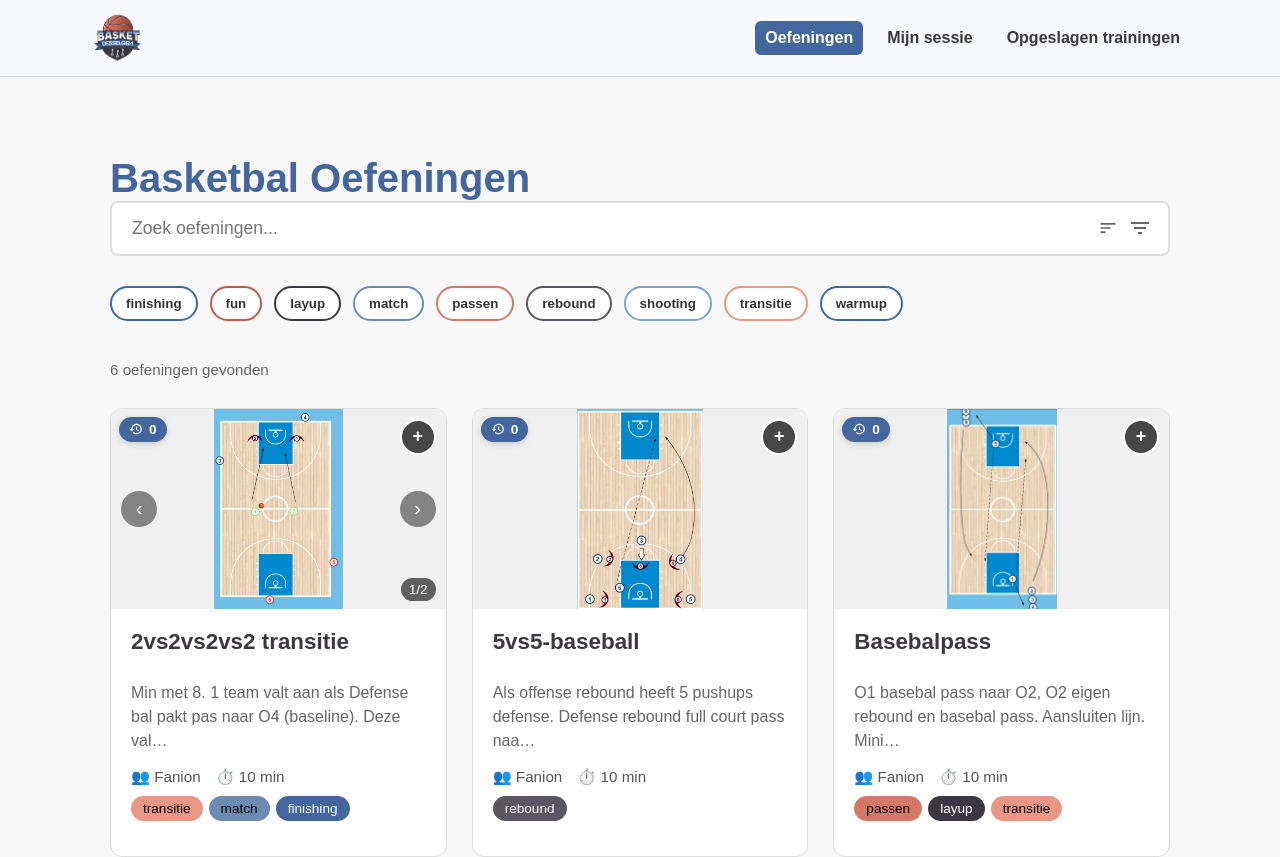
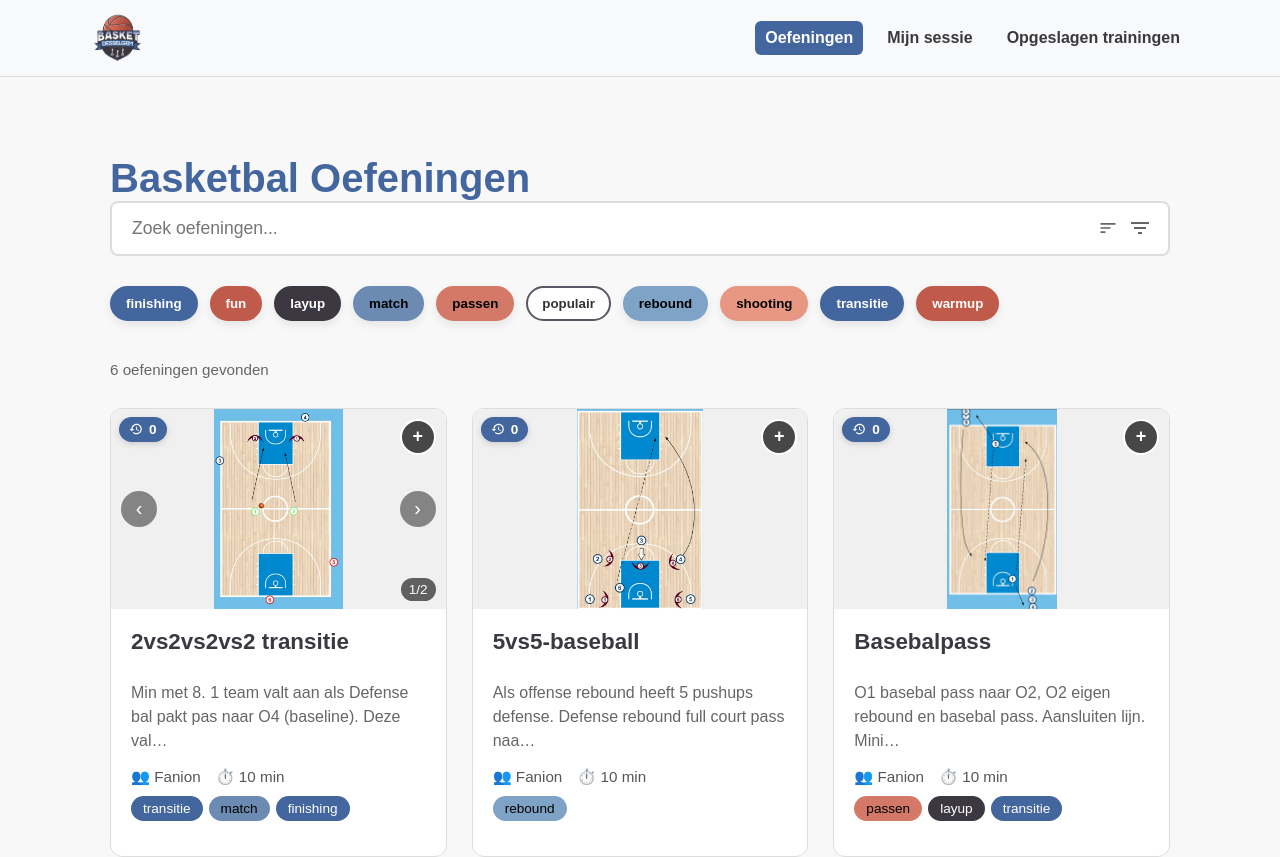
Before and after one commit to PieterJanDelie/basketdrills, a React (Create React App) app: page / in a window 1280 px wide. Shown: the top 857 px of the page. Built offline with nearby package versions, Linux system fonts and the light colour scheme.

Commit message:
added drills

```diff
--- a/public/index.html
+++ b/public/index.html
@@ -7,7 +7,7 @@
     <meta name="theme-color" content="var(--primary-color)" />
     <meta
       name="description"
-      content="Een website ontwikkeld door Consobe."
+      content="Een website om baskettrainingen te maken"
     />
     <link rel="apple-touch-icon" href="%PUBLIC_URL%/logo192.png" />
     <!--
@@ -24,7 +24,7 @@
       work correctly both with client-side routing and a non-root public URL.
       Learn how to configure a non-root public URL by running `npm run build`.
     -->
-    <title>Consobe</title>
+    <title>Basket Drills</title>
   </head>
   <body>
     <noscript>You need to enable JavaScript to run this app.</noscript>
--- a/src/constants/drills.json
+++ b/src/constants/drills.json
@@ -63,5 +63,29 @@
         "picture": ["rugby.jpg"],
         "tags": ["fun", "match", "warmup"],
         "intensity": 3
-    }
+    },
+    {
+        "id": 7,
+        "name": "Popcorn",
+        "description": "Iedereen achter elkaar aan de vrijworplijn. In totaal 2 basketballen. De eerste schiet en blijft schieten tot hij scoort. Scoort hij geeft hij snel de bal door aan de volgende. De tweede persoon begint ook direct met schieten als de eerste schiet. Kan deze eerder scoren dan de eerste is de eerste eraan.",
+        "ageGroup": "Jeugd",
+        "duration": 5,
+        "equipment": ["Basketball"],
+        "tags": ["populair"],
+        "intensity": 1
+    },{
+    "id": 8,
+    "name": "PIG/HORSE",
+    "description": "Per 2. 1 persoon kiest positie en/of manier om te schieten. Scoort hij moet de 2de persoon ook proberen op die manier. Mist hij krijgt hij 1 letter van PIG/HORSE. Heeft iemand alle letters is deze verloren. Mist de 1ste persoon gaat de bal naar de 2de persoon en kiest deze een positie.",
+    "ageGroup": "Jeugd",
+    "duration": 5,
+    "equipment": [
+        "Basketball"
+    ],
+    "picture": [],
+    "tags": [
+        "populair"
+    ],
+    "intensity": 1
+}
 ]
--- a/src/pages/Home/Home.jsx
+++ b/src/pages/Home/Home.jsx
@@ -8,7 +8,16 @@ import DrillModal from "../../components/DrillCard/DrillModal";
 
 const Home = () => {
   const [searchTerm, setSearchTerm] = useState("");
-  const [selectedTags, setSelectedTags] = useState([]);
+  const [selectedTags, setSelectedTags] = useState(() => {
+    // default: select all tags except "populair"
+    try {
+      const s = new Set();
+      drillsData.forEach(d => { (d.tags || []).forEach(t => s.add(t)); });
+      return Array.from(s).filter(tag => String(tag).toLowerCase() !== 'populair');
+    } catch (e) {
+      return [];
+    }
+  });
   const [filterPanelOpen, setFilterPanelOpen] = useState(false);
   const [ageGroupFilter, setAgeGroupFilter] = useState([]);
   const [durationFilter, setDurationFilter] = useState({ min: '', max: '' });
```
Also changed, not shown: public/manifest.json.
